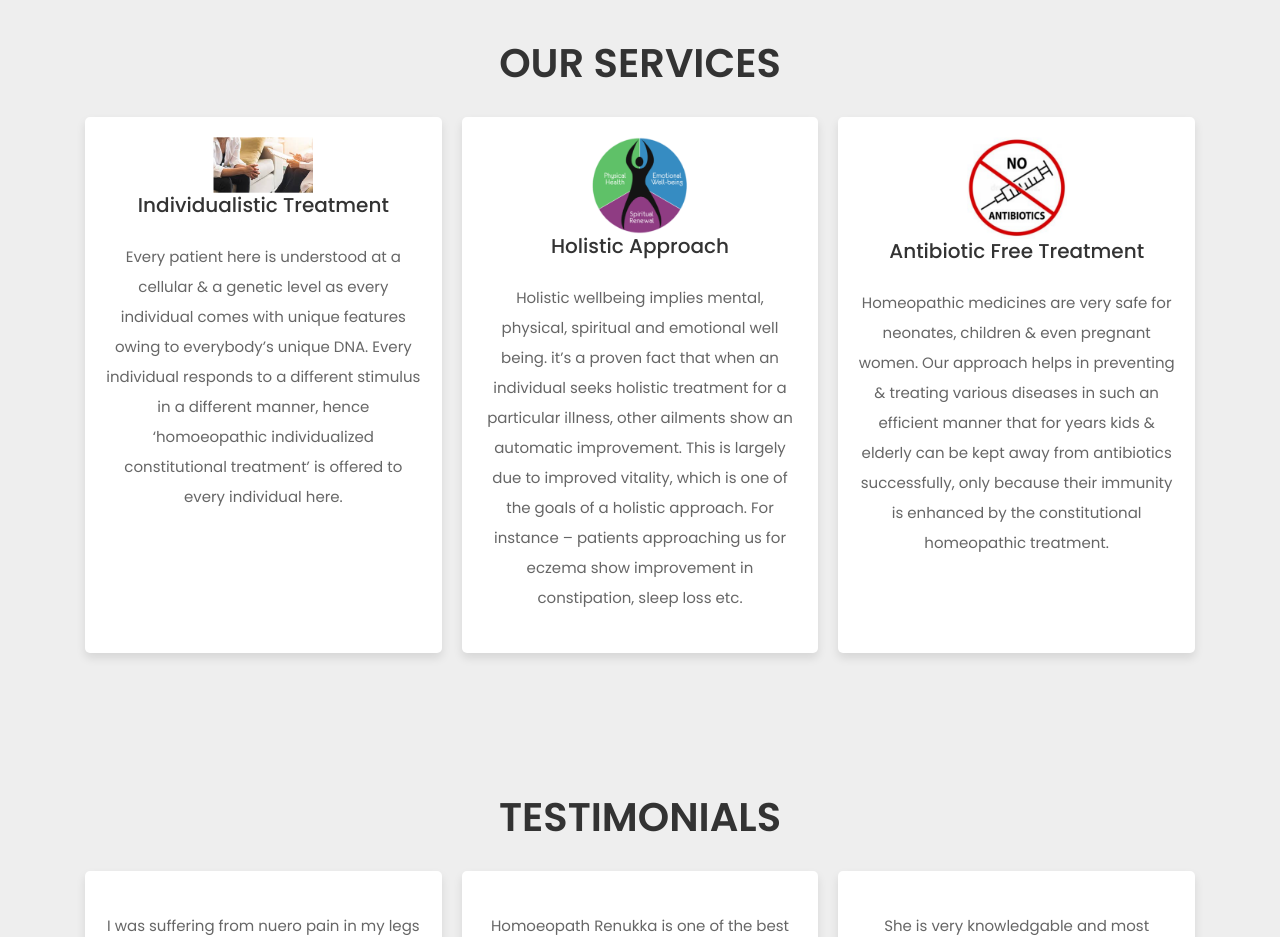
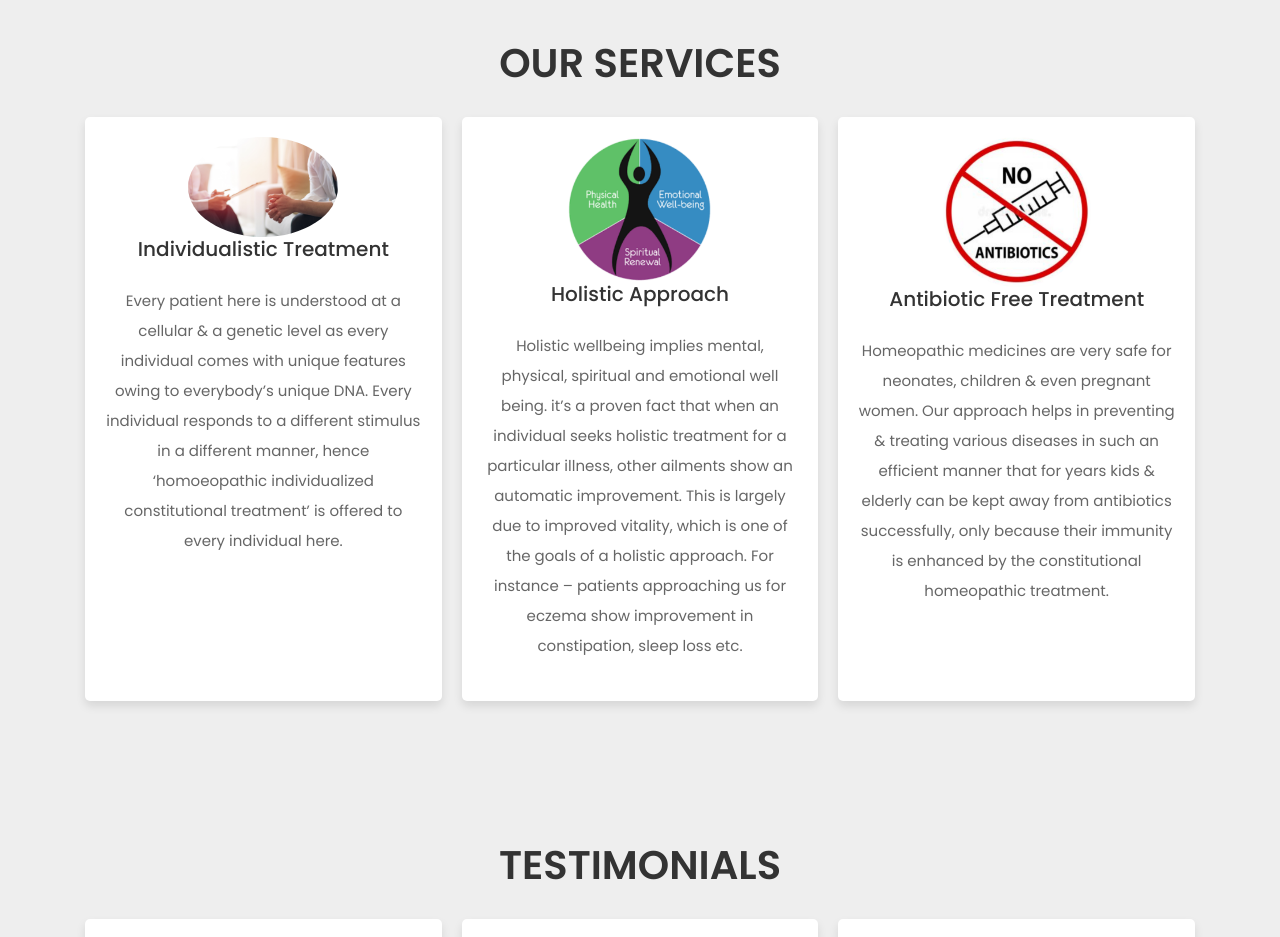
Before and after one commit to dchaudhery/renshomoeopathy, a plain HTML site: page index.html in a window 1280 px wide. Shown: the part 1780-2717 px from the top of the page. Drawn offline with nearby package versions, Linux system fonts and the light colour scheme.

Commit message:
update h1

```diff
--- a/css/style.css
+++ b/css/style.css
@@ -271,8 +271,8 @@ section{
 
 .reviews .box-container .box img{
    max-height: 15rem;
-   max-width: 10rem;
-   /* border-radius: 50%; */
+   max-width: 15rem;
+   border-radius: 50%;
 }
 
 .reviews .box-container .box p{
--- a/index.html
+++ b/index.html
@@ -139,7 +139,7 @@
    <h1 class="heading">our services</h1>
    <div class="box-container container">
       <div class="box">
-         <img src="images/h1.png" alt="">
+         <img src="images/h1.jpeg" alt="">
          <h3>Individualistic Treatment</h3>
          <p>
             Every patient here is understood at a cellular & a genetic level as every
```
Also changed, not shown: images/h1.jpeg (added), images/h1.png (deleted).
